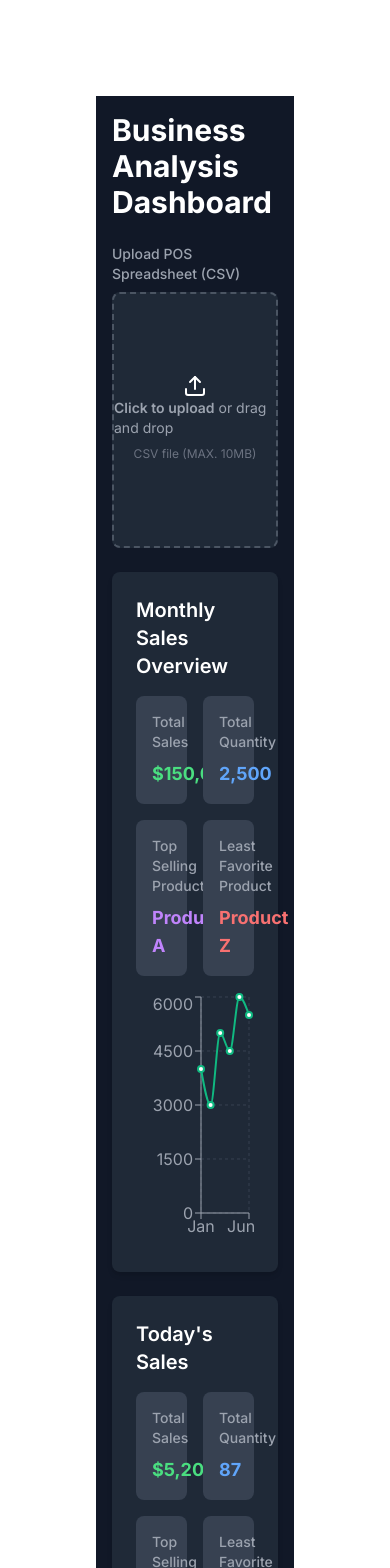
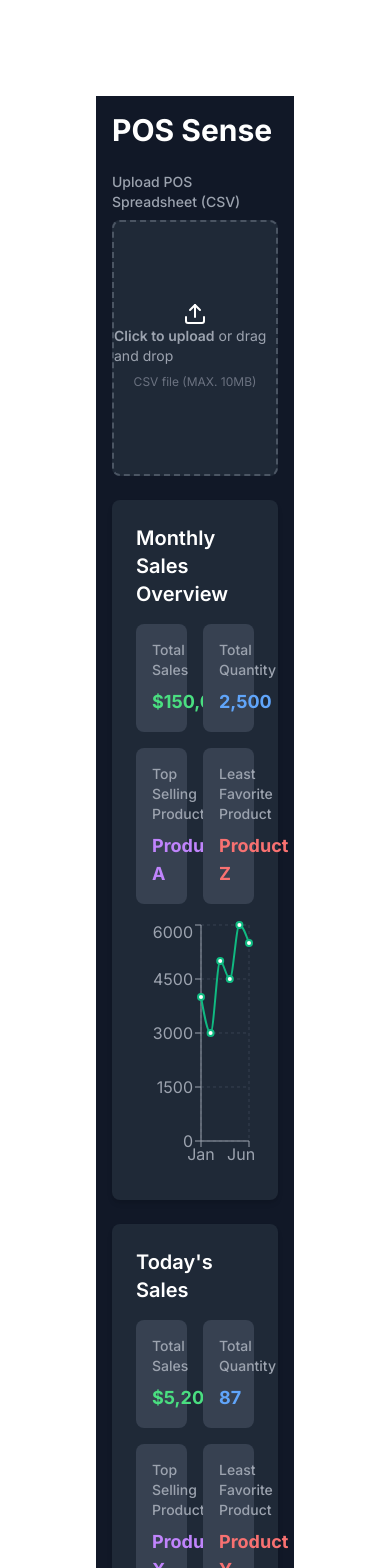
Before and after one commit to fandikaikhsan/possense, a Next.js app: page / in a window 390 px wide. Shown: the top 1568 px of the page. Built offline with nearby package versions, Linux system fonts and the light colour scheme.

Commit message:
fix: change tick to apos

```diff
--- a/src/containers/DashboardContainer.tsx
+++ b/src/containers/DashboardContainer.tsx
@@ -125,7 +125,7 @@ const DashboardContainer = () => {
 
   return (
     <div className="container mx-auto p-4 bg-gray-900 text-white">
-      <h1 className="text-3xl font-bold mb-6">Business Analysis Dashboard</h1>
+      <h1 className="text-3xl font-bold mb-6">POS Sense</h1>
 
       <div className="mb-6">
         <label
@@ -158,7 +158,7 @@ const DashboardContainer = () => {
         </div>
       </div>
 
-      <div className="grid grid-cols-1 md:grid-cols-2 gap-6 mb-6">
+      <div className="grid grid-cols-1 md:grid-cols-2 gap-6 mb-10">
         <Card>
           <CardHeader>
             <CardTitle>Monthly Sales Overview</CardTitle>
@@ -212,7 +212,7 @@ const DashboardContainer = () => {
 
         <Card>
           <CardHeader>
-            <CardTitle>Today's Sales</CardTitle>
+            <CardTitle>Today&apos;s Sales</CardTitle>
           </CardHeader>
           <CardContent>
             <div className="grid grid-cols-2 gap-4 mb-4">
@@ -258,7 +258,7 @@ const DashboardContainer = () => {
       </div>
 
       <div className="mb-6">
-        <h2 className="text-2xl font-semibold mb-4 text-white">
+        <h2 className="text-2xl font-semibold mb-8 text-white">
           Improvement Suggestions
         </h2>
         <div className="overflow-x-auto">
```
